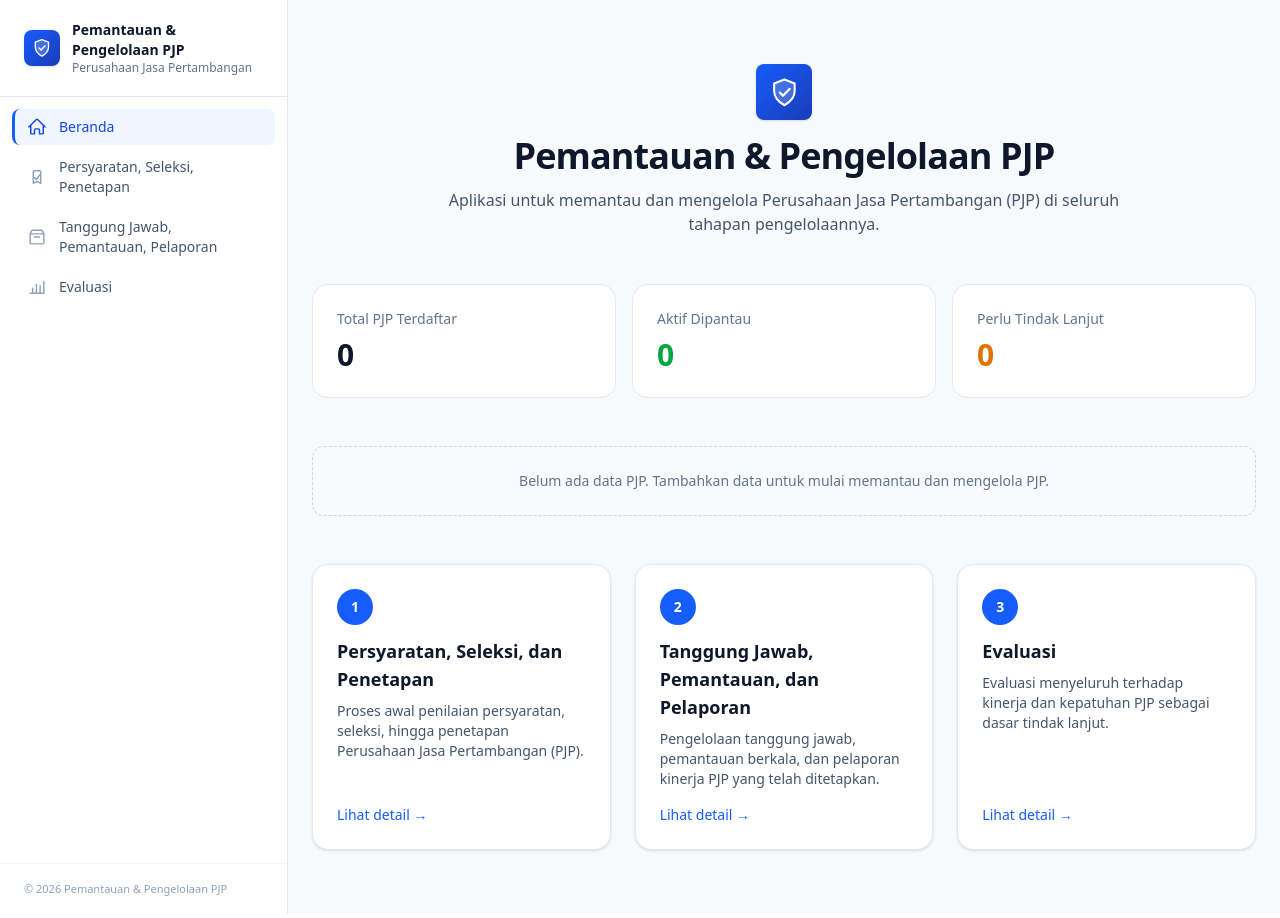
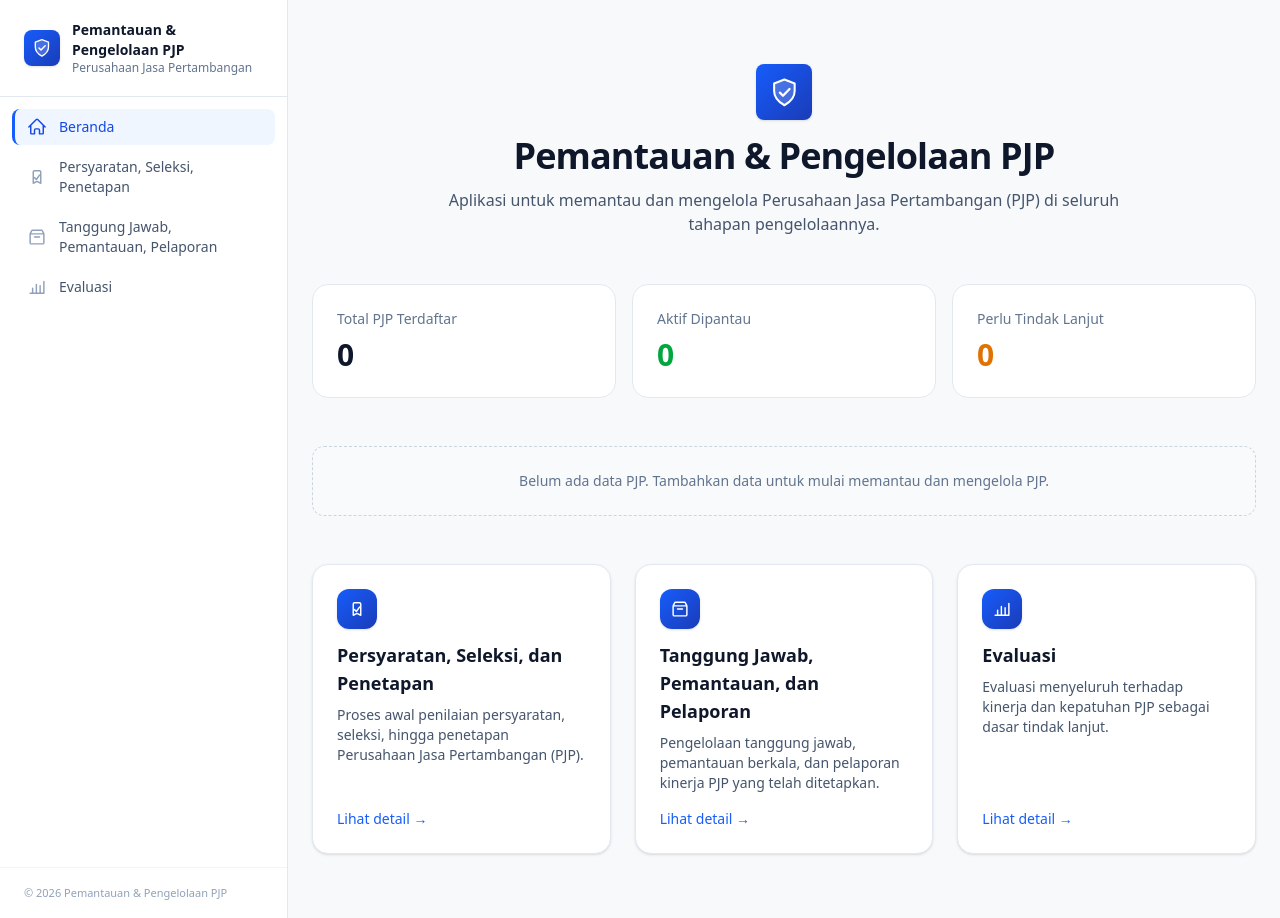
Before and after one commit to muhammadseptiadi079/pemantauan-pengelolaan-pjp, a Laravel app: page / in a window 1280 px wide. Run offline with Laravel 12, Linux system fonts and the light colour scheme; data that the repository does not hold is empty; style sheets or scripts are compiled from the project's sources; some libraries are stand-ins or nearby versions; some web fonts are replaced.

Commit message:
Hilangkan angka 1/2/3 di judul halaman Tahap, ganti ikon di kartu Beranda
Judul halaman Tahap (H1) tidak lagi diawali "1. "/"2. "/"3. ". Lingkaran
nomor pada kartu Tahap di Beranda juga diganti ikon (dipetakan dari
komponen TahapIcons.tsx yang baru, dipakai bersama oleh Sidebar dan
Beranda) supaya konsisten dan lebih matching dengan identitas ikon di
sidebar.

Co-Authored-By: Claude Sonnet 5 <noreply@anthropic.com>
Claude-Session: https://claude.ai/code/session_01Syg2ez9LfJ87Y3AYRZcDHP

```diff
--- a/resources/js/Components/Sidebar.tsx
+++ b/resources/js/Components/Sidebar.tsx
@@ -1,37 +1,7 @@
 import { Link, usePage } from '@inertiajs/react';
-import { ReactElement, useState } from 'react';
+import { useState } from 'react';
 import LogoMark, { LogoWithText } from '@/Components/Logo';
-
-const icons: Record<string, ReactElement> = {
-    home: (
-        <path
-            strokeLinecap="round"
-            strokeLinejoin="round"
-            d="M2.25 12 11.204 3.045a1.125 1.125 0 0 1 1.591 0L21.75 12M4.5 9.75v9.75a.75.75 0 0 0 .75.75H9v-4.5a1.5 1.5 0 0 1 1.5-1.5h3a1.5 1.5 0 0 1 1.5 1.5V20.25h3.75a.75.75 0 0 0 .75-.75V9.75"
-        />
-    ),
-    persyaratan: (
-        <path
-            strokeLinecap="round"
-            strokeLinejoin="round"
-            d="M9 12.75 11.25 15 15 9.75M9 4.5h6a1.5 1.5 0 0 1 1.5 1.5v13.5l-4.5-2.25L7.5 19.5V6A1.5 1.5 0 0 1 9 4.5Z"
-        />
-    ),
-    tanggungjawab: (
-        <path
-            strokeLinecap="round"
-            strokeLinejoin="round"
-            d="M3.75 8.25h16.5M3.75 8.25v10.5a1.5 1.5 0 0 0 1.5 1.5h13.5a1.5 1.5 0 0 0 1.5-1.5V8.25M3.75 8.25 5.4 4.9a1.5 1.5 0 0 1 1.34-.9h10.52a1.5 1.5 0 0 1 1.34.9l1.65 3.35M9 12h6"
-        />
-    ),
-    evaluasi: (
-        <path
-            strokeLinecap="round"
-            strokeLinejoin="round"
-            d="M3.75 19.5h16.5M6.75 19.5v-6M11.25 19.5V9M15.75 19.5v-9M20.25 19.5V5.25"
-        />
-    ),
-};
+import { TahapIcon } from '@/Components/TahapIcons';
 
 const navItems = [
     { href: '/', label: 'Beranda', icon: 'home' },
@@ -73,18 +43,12 @@ function NavLinks({
                                 : 'border-transparent text-slate-600 hover:border-slate-200 hover:bg-slate-50 hover:text-slate-900'
                         }`}
                     >
-                        <svg
-                            xmlns="http://www.w3.org/2000/svg"
-                            fill="none"
-                            viewBox="0 0 24 24"
-                            strokeWidth={1.75}
-                            stroke="currentColor"
+                        <TahapIcon
+                            name={item.icon}
                             className={`h-5 w-5 shrink-0 transition-transform duration-150 ${
                                 isActive ? '' : 'text-slate-400 group-hover:text-slate-600'
                             }`}
-                        >
-                            {icons[item.icon]}
-                        </svg>
+                        />
                         {item.label}
                     </Link>
                 );
--- /dev/null
+++ b/resources/js/Components/TahapIcons.tsx
@@ -0,0 +1,53 @@
+import { ReactElement } from 'react';
+
+export const tahapIconPaths: Record<string, ReactElement> = {
+    home: (
+        <path
+            strokeLinecap="round"
+            strokeLinejoin="round"
+            d="M2.25 12 11.204 3.045a1.125 1.125 0 0 1 1.591 0L21.75 12M4.5 9.75v9.75a.75.75 0 0 0 .75.75H9v-4.5a1.5 1.5 0 0 1 1.5-1.5h3a1.5 1.5 0 0 1 1.5 1.5V20.25h3.75a.75.75 0 0 0 .75-.75V9.75"
+        />
+    ),
+    persyaratan: (
+        <path
+            strokeLinecap="round"
+            strokeLinejoin="round"
+            d="M9 12.75 11.25 15 15 9.75M9 4.5h6a1.5 1.5 0 0 1 1.5 1.5v13.5l-4.5-2.25L7.5 19.5V6A1.5 1.5 0 0 1 9 4.5Z"
+        />
+    ),
+    tanggungjawab: (
+        <path
+            strokeLinecap="round"
+            strokeLinejoin="round"
+            d="M3.75 8.25h16.5M3.75 8.25v10.5a1.5 1.5 0 0 0 1.5 1.5h13.5a1.5 1.5 0 0 0 1.5-1.5V8.25M3.75 8.25 5.4 4.9a1.5 1.5 0 0 1 1.34-.9h10.52a1.5 1.5 0 0 1 1.34.9l1.65 3.35M9 12h6"
+        />
+    ),
+    evaluasi: (
+        <path
+            strokeLinecap="round"
+            strokeLinejoin="round"
+            d="M3.75 19.5h16.5M6.75 19.5v-6M11.25 19.5V9M15.75 19.5v-9M20.25 19.5V5.25"
+        />
+    ),
+};
+
+export function TahapIcon({
+    name,
+    className = 'h-5 w-5',
+}: {
+    name: string;
+    className?: string;
+}) {
+    return (
+        <svg
+            xmlns="http://www.w3.org/2000/svg"
+            fill="none"
+            viewBox="0 0 24 24"
+            strokeWidth={1.75}
+            stroke="currentColor"
+            className={className}
+        >
+            {tahapIconPaths[name]}
+        </svg>
+    );
+}
--- a/resources/js/Pages/Evaluasi.tsx
+++ b/resources/js/Pages/Evaluasi.tsx
@@ -29,7 +29,7 @@ export default function Evaluasi({
             <Head title="Evaluasi" />
             <div className="mx-auto max-w-5xl px-6 py-16">
                 <PageHeader
-                    title="3. Evaluasi"
+                    title="Evaluasi"
                     description="Evaluasi kinerja PJP setiap semester, mencakup aspek Teknis, Keselamatan &amp; Kesehatan, dan Lingkungan, sebagai dasar tindak lanjut pengelolaan berikutnya."
                 />
 
--- a/resources/js/Pages/Home.tsx
+++ b/resources/js/Pages/Home.tsx
@@ -3,25 +3,26 @@ import AppLayout from '@/Layouts/AppLayout';
 import StatusStackedBar, { StatusCounts } from '@/Components/StatusStackedBar';
 import AnimatedNumber from '@/Components/AnimatedNumber';
 import LogoMark from '@/Components/Logo';
+import { TahapIcon } from '@/Components/TahapIcons';
 
 const tahapan = [
     {
         href: '/persyaratan-seleksi-penetapan',
-        nomor: '1',
+        icon: 'persyaratan',
         title: 'Persyaratan, Seleksi, dan Penetapan',
         description:
             'Proses awal penilaian persyaratan, seleksi, hingga penetapan Perusahaan Jasa Pertambangan (PJP).',
     },
     {
         href: '/tanggung-jawab-pemantauan-pelaporan',
-        nomor: '2',
+        icon: 'tanggungjawab',
         title: 'Tanggung Jawab, Pemantauan, dan Pelaporan',
         description:
             'Pengelolaan tanggung jawab, pemantauan berkala, dan pelaporan kinerja PJP yang telah ditetapkan.',
     },
     {
         href: '/evaluasi',
-        nomor: '3',
+        icon: 'evaluasi',
         title: 'Evaluasi',
         description:
             'Evaluasi menyeluruh terhadap kinerja dan kepatuhan PJP sebagai dasar tindak lanjut.',
@@ -125,8 +126,8 @@ export default function Home({
                             href={tahap.href}
                             className="group flex flex-col rounded-2xl border border-slate-200 bg-white p-6 shadow-sm transition hover:-translate-y-0.5 hover:border-blue-300 hover:shadow-md"
                         >
-                            <span className="mb-3 inline-flex h-9 w-9 items-center justify-center rounded-full bg-blue-600 text-sm font-semibold text-white">
-                                {tahap.nomor}
+                            <span className="mb-3 inline-flex h-10 w-10 items-center justify-center rounded-xl bg-gradient-to-br from-blue-600 to-blue-800 text-white shadow-sm">
+                                <TahapIcon name={tahap.icon} className="h-5 w-5" />
                             </span>
                             <h2 className="text-lg font-semibold text-slate-900 group-hover:text-blue-700">
                                 {tahap.title}
--- a/resources/js/Pages/PersyaratanSeleksiPenetapan.tsx
+++ b/resources/js/Pages/PersyaratanSeleksiPenetapan.tsx
@@ -44,7 +44,7 @@ export default function PersyaratanSeleksiPenetapan({
             <Head title="Persyaratan, Seleksi, dan Penetapan" />
             <div className="mx-auto max-w-5xl px-6 py-16">
                 <PageHeader
-                    title="1. Persyaratan, Seleksi, dan Penetapan"
+                    title="Persyaratan, Seleksi, dan Penetapan"
                     description="Tahapan awal pengelolaan Perusahaan Jasa Pertambangan (PJP), mencakup pemeriksaan persyaratan, proses seleksi, hingga penetapan resmi."
                 />
 
--- a/resources/js/Pages/TanggungJawabPemantauanPelaporan.tsx
+++ b/resources/js/Pages/TanggungJawabPemantauanPelaporan.tsx
@@ -42,7 +42,7 @@ export default function TanggungJawabPemantauanPelaporan({
             <Head title="Tanggung Jawab, Pemantauan, dan Pelaporan" />
             <div className="mx-auto max-w-5xl px-6 py-16">
                 <PageHeader
-                    title="2. Tanggung Jawab, Pemantauan, dan Pelaporan"
+                    title="Tanggung Jawab, Pemantauan, dan Pelaporan"
                     description="Tahapan pengelolaan berkelanjutan PJP, mencakup tanggung jawab operasional, pemantauan rutin, dan pelaporan hasil pemantauan."
                 />
 
```
